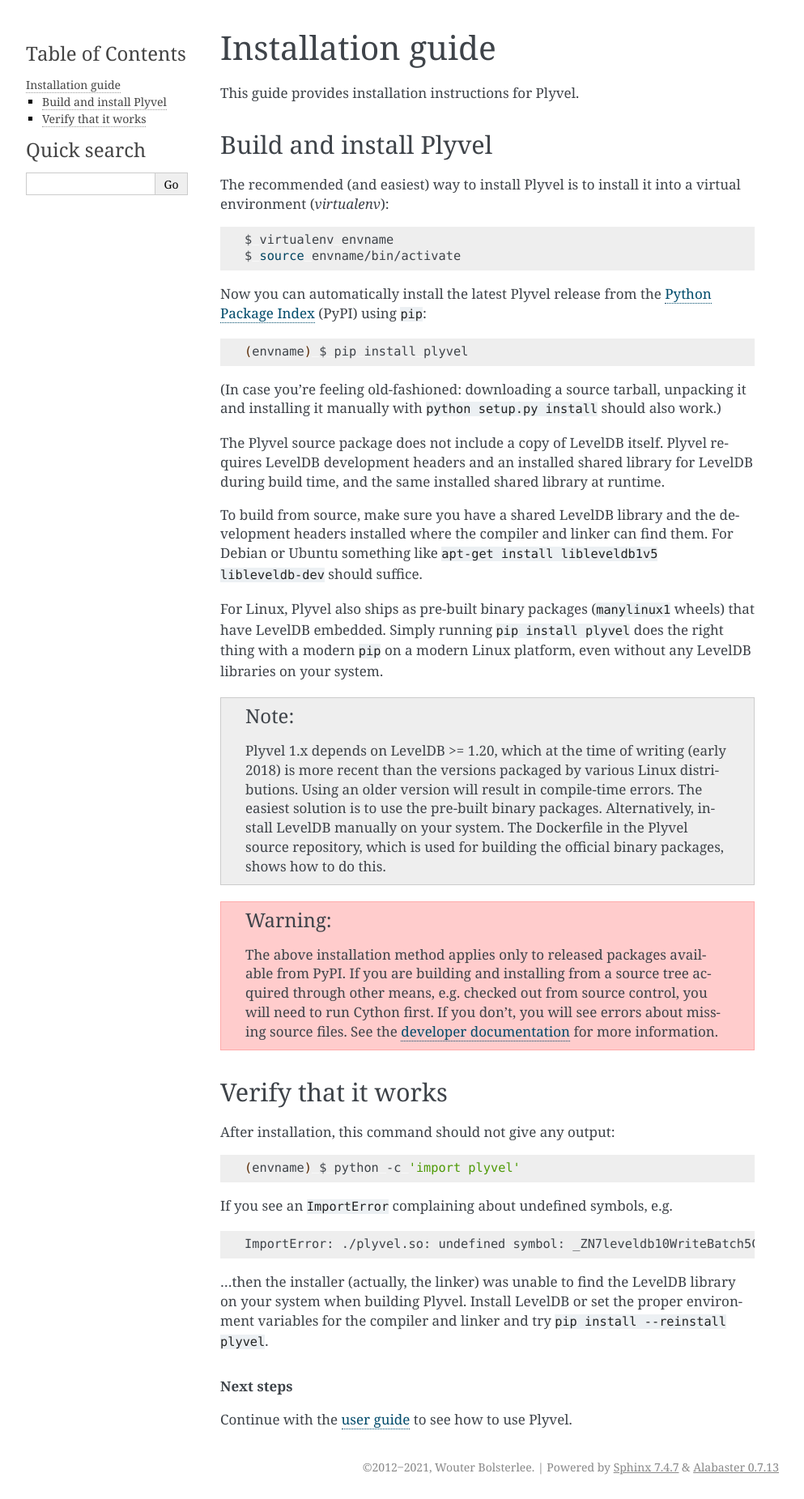
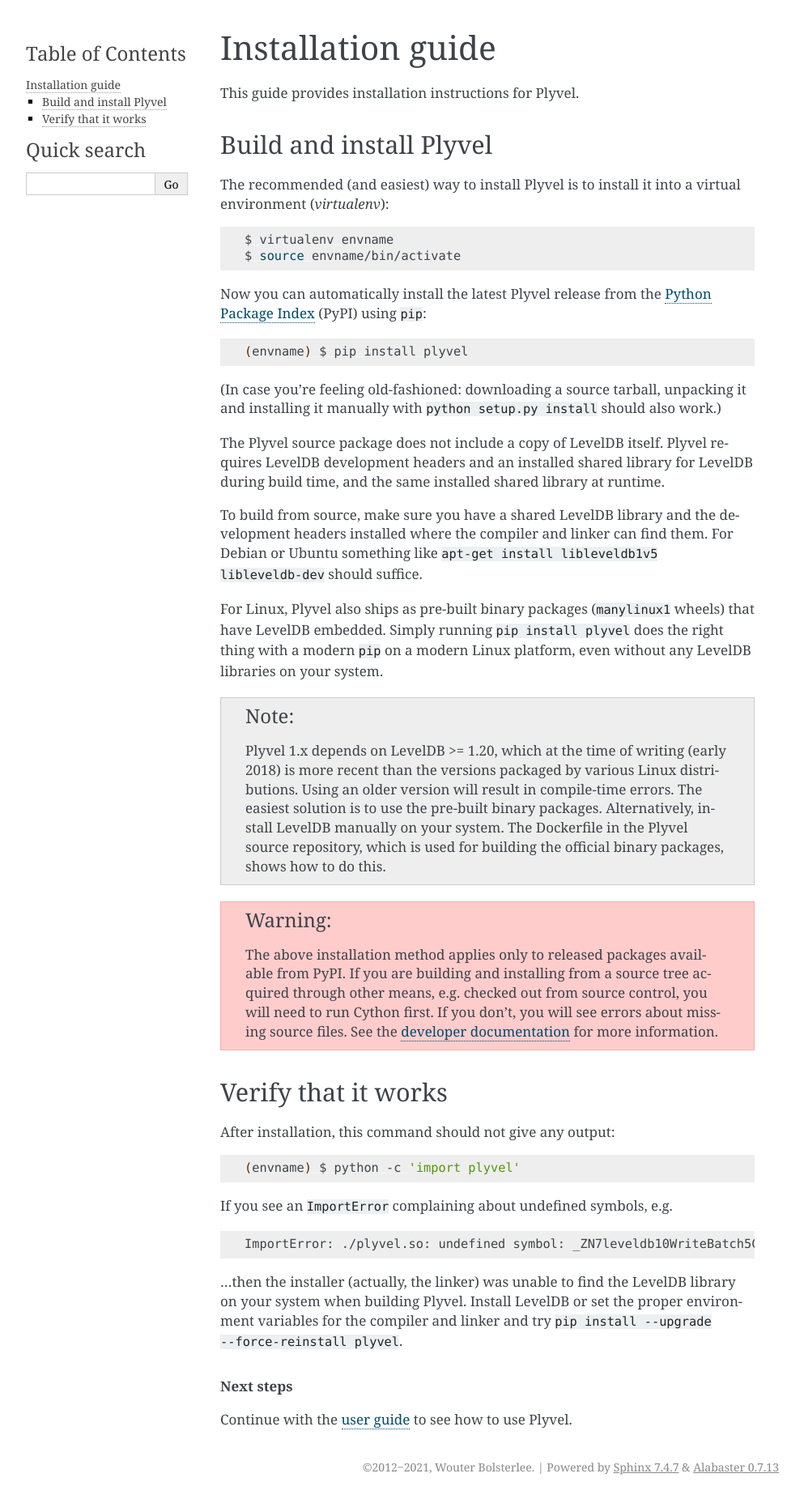
Before and after one commit to wbolster/plyvel, a Sphinx documentation site: the page built from doc/installation.rst, in a window 1280 px wide. Shown: the whole page at 81% size, without its empty margins (148-1141 px from the left). Built offline with Sphinx 7.4.7, drawn with Linux system fonts in a browser that asks for light colours.

Commit message:
Update docs (#132)
Fixed typos and pip usage

```diff
--- a/doc/api.rst
+++ b/doc/api.rst
@@ -27,7 +27,7 @@
 
       Open the underlying database handle.
 
-      Most arguments have the same name as the the corresponding LevelDB
+      Most arguments have the same name as the corresponding LevelDB
       parameters; see the LevelDB documentation for a detailed description.
       Arguments defaulting to `None` are only propagated to LevelDB if
       specified, e.g. not specifying a `write_buffer_size` means the LevelDB
@@ -85,7 +85,7 @@
 
          Closing a database while other threads are busy accessing the same
          database may result in hard crashes, since database operations do not
-         perform any synchronisation/locking on the database object (for
+         perform any synchronization/locking on the database object (for
          performance reasons) and simply assume it is available (and open).
          Applications should make sure not to close databases that are
          concurrently used from other threads.
--- a/doc/index.rst
+++ b/doc/index.rst
@@ -25,7 +25,7 @@
 * **High performance**
 
   Plyvel executes all performance-critical code at C speed (using Cython_),
-  which means Plyvel is a good fit for high performance applications.
+  which means Plyvel is a good fit for high-performance applications.
 
   .. _Cython: http://cython.org/
 
--- a/doc/installation.rst
+++ b/doc/installation.rst
@@ -78,7 +78,7 @@
 …then the installer (actually, the linker) was unable to find the LevelDB
 library on your system when building Plyvel. Install LevelDB or set the proper
 environment variables for the compiler and linker and try ``pip install
---reinstall plyvel``.
+--upgrade --force-reinstall plyvel``.
 
 
 .. rubric:: Next steps
--- a/doc/user.rst
+++ b/doc/user.rst
@@ -33,7 +33,7 @@
 LevelDB database (assuming the directory did not contain a LevelDB database
 already).
 
-For real world applications, you probably want to tweak things like the size of
+For real-world applications, you probably want to tweak things like the size of
 the memory cache and the number of bits to use for the (optional) bloom filter.
 These settings, and many others, can be specified as arguments to the
 :py:class:`DB` constructor. For this tutorial we'll just use the LevelDB
```
